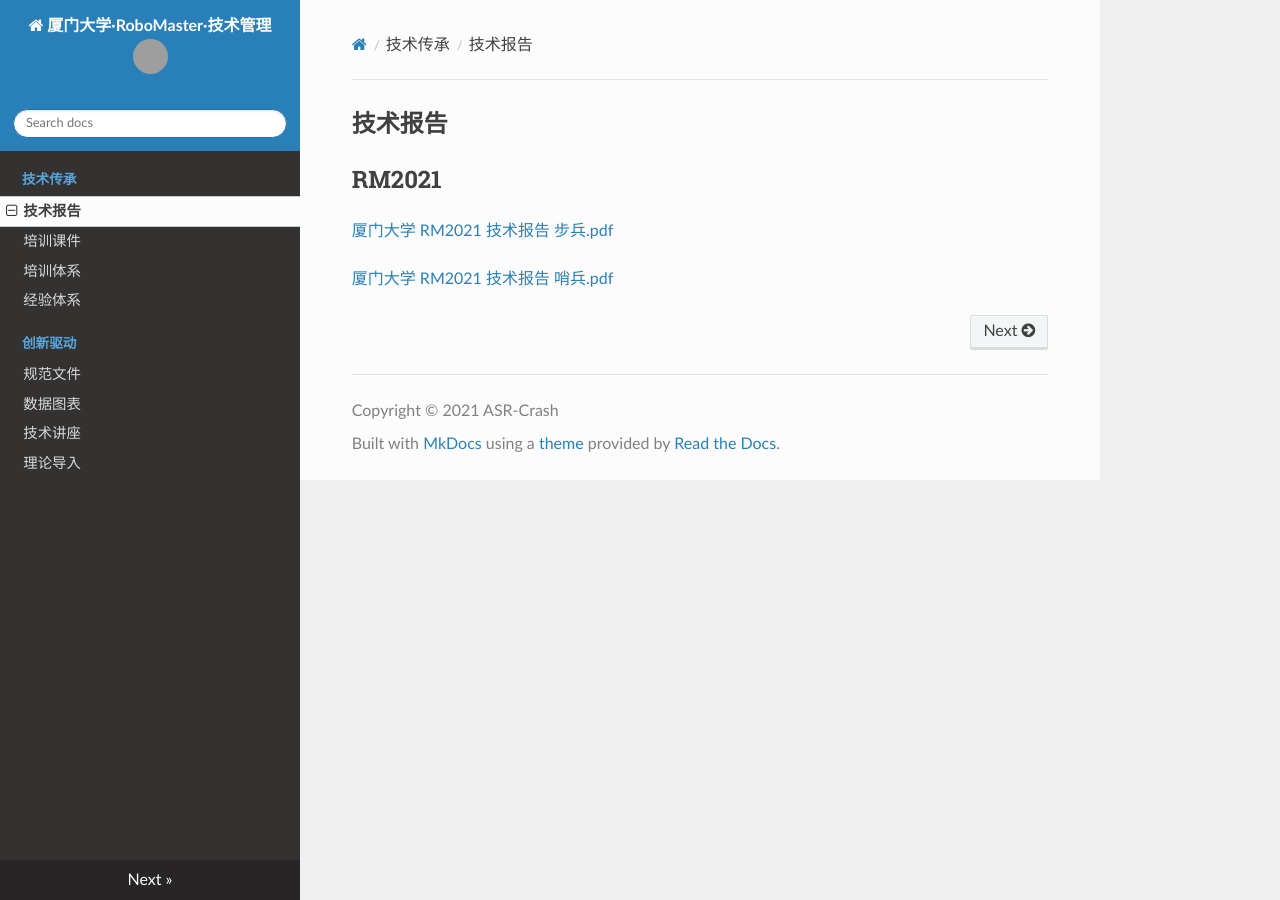
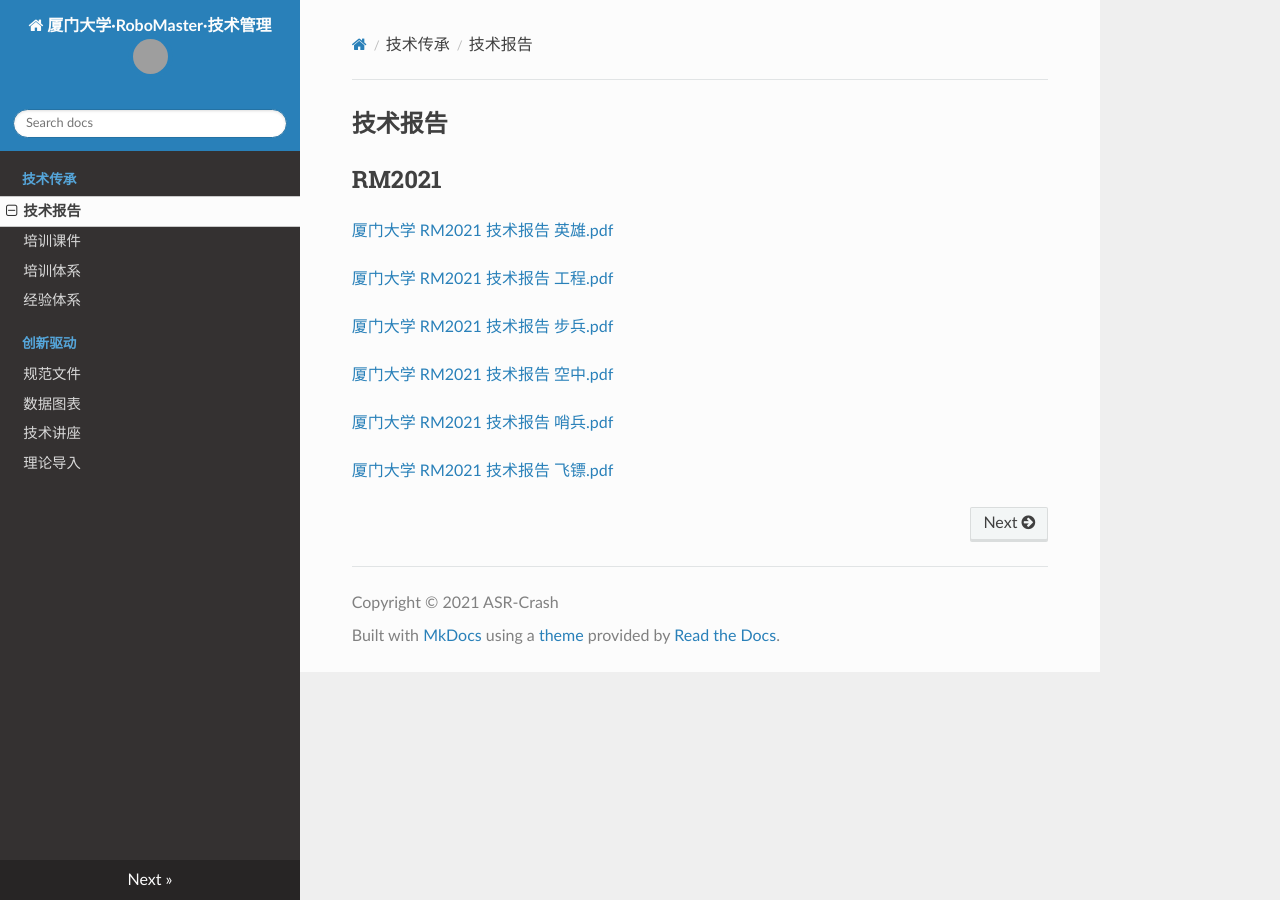
Before and after one commit to ASR-Crash/XMU-RM-Technology-Management, an MkDocs documentation site: the page built from docs/TechnicalReports.md, in a window 1280 px wide. Built offline with MkDocs 1.6.1, drawn with Linux system fonts in a browser that asks for light colours; nearby versions of some CDN libraries; grey boxes are pictures that could not be loaded.

Commit message:
20210820 21:30

```diff
--- a/docs/TechnicalReports.md
+++ b/docs/TechnicalReports.md
@@ -2,6 +2,14 @@
 
 ## RM2021
 
-[厦门大学 RM2021 技术报告 步兵.pdf](厦门大学 RM2021 技术报告 步兵.pdf)
+ [厦门大学 RM2021 技术报告 英雄.pdf](厦门大学 RM2021 技术报告 英雄.pdf)
 
-[厦门大学 RM2021 技术报告 哨兵.pdf](厦门大学 RM2021 技术报告 哨兵.pdf)
+ [厦门大学 RM2021 技术报告 工程.pdf](厦门大学 RM2021 技术报告 工程.pdf)
+
+ [厦门大学 RM2021 技术报告 步兵.pdf](厦门大学 RM2021 技术报告 步兵.pdf)
+
+ [厦门大学 RM2021 技术报告 空中.pdf](厦门大学 RM2021 技术报告 空中.pdf)
+
+ [厦门大学 RM2021 技术报告 哨兵.pdf](厦门大学 RM2021 技术报告 哨兵.pdf)
+
+ [厦门大学 RM2021 技术报告 飞镖.pdf](厦门大学 RM2021 技术报告 飞镖.pdf)
```
